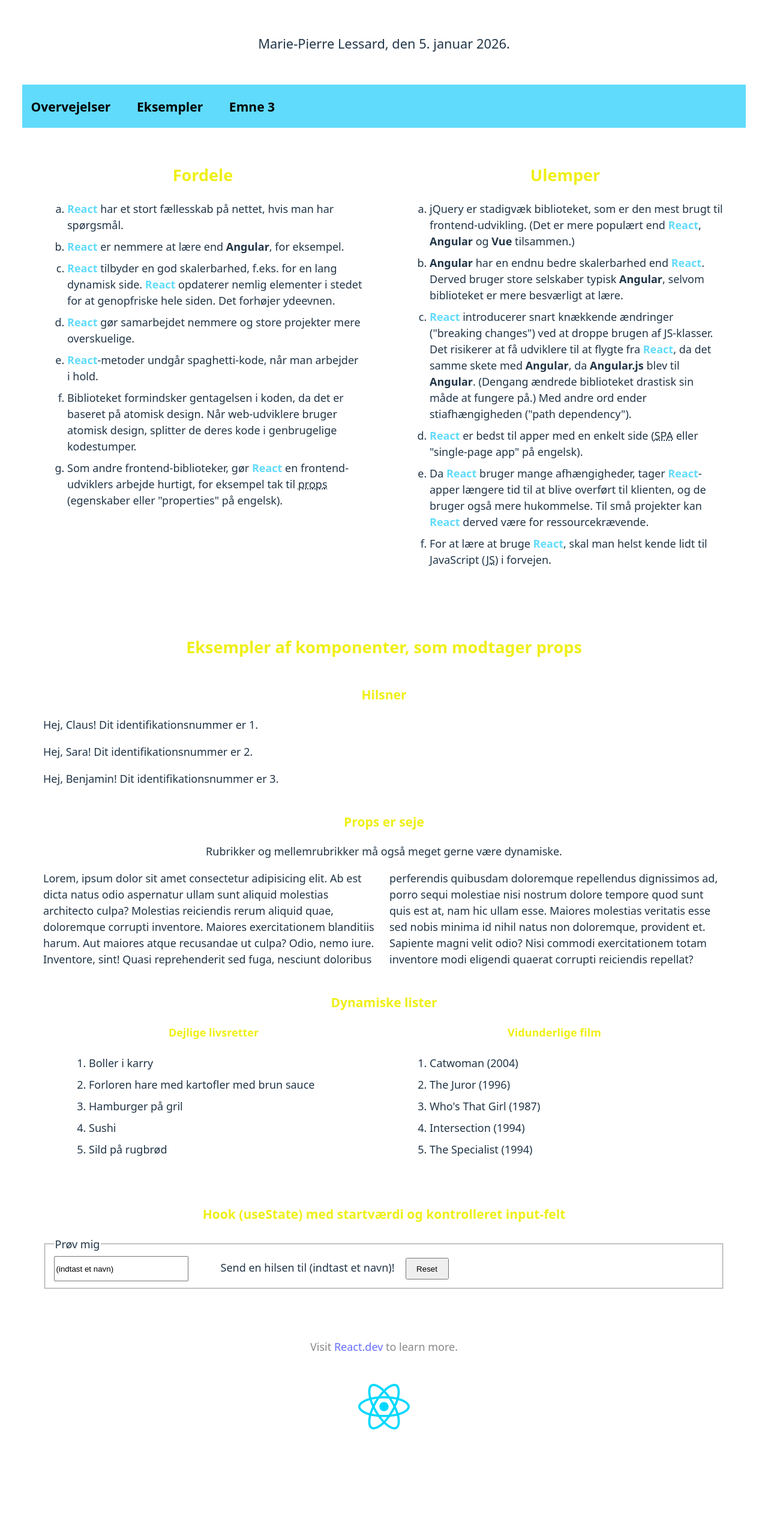
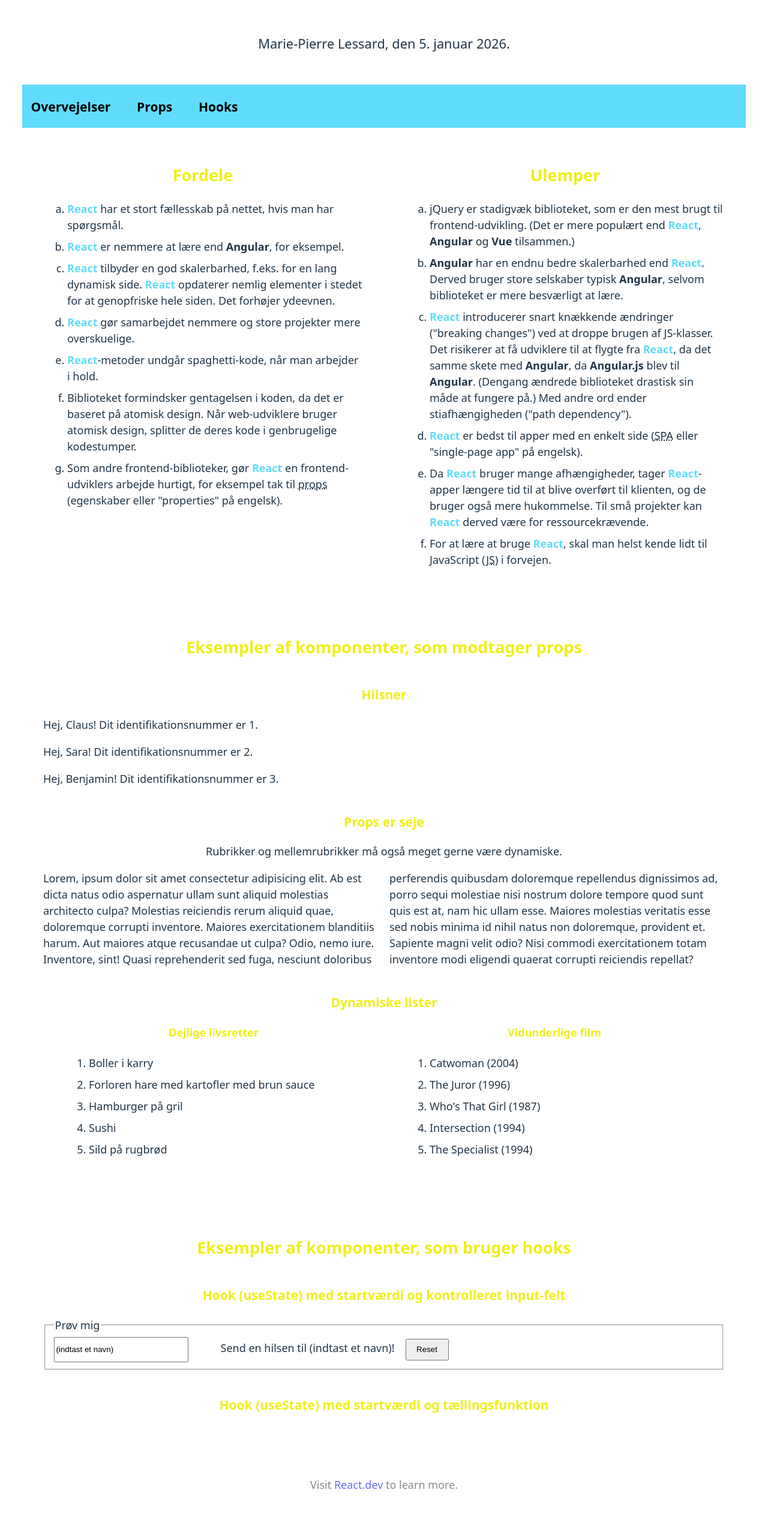
Before and after one commit to male9-techcollege/react-pros-and-cons, a React (Vite) app in the folder ROOT/: page / in a window 1280 px wide. Shown: the part 234-2768 px from the top of the page at 60% size. Before the commit the page ends 2682 px from the top, so only its background shows below. Built offline with nearby package versions, Linux system fonts and the light colour scheme.

Commit message:
Improvement

```diff
--- a/ROOT/src/components/main-nav/main-nav.tsx
+++ b/ROOT/src/components/main-nav/main-nav.tsx
@@ -60,20 +60,19 @@
                 </li>
                 <li>
                     <button type="button" className={mainnavstyle.btnForMenuItemByMariePierreLessard}>
-                        <h3 className={mainnavstyle.h3InMainNavByMariePierreLessard}>Eksempler</h3>
+                        <h3 className={mainnavstyle.h3InMainNavByMariePierreLessard}>Props</h3>
                         <ul className={mainnavstyle.submenuByMariePierreLessard}>
-                            <li><a href="#arrayWithoutFallback">Props: fortegnelse ("array") uden substitut ("fallback")</a></li>
-                            <li><a href="#stringWithFallback">Props: streng med substitut</a></li>
-                            <li><a href="#arraysWithFallback">Props: fortegnelser med substitut</a></li>
-                            <li><a href="#greetingInput">Hooks: useState med startværdi og kontrolleret input</a></li>
+                            <li><a href="#arrayWithoutFallback">Fortegnelse ("array") uden substitut ("fallback")</a></li>
+                            <li><a href="#stringWithFallback">Streng med substitut</a></li>
+                            <li><a href="#arraysWithFallback">Fortegnelser med substitut</a></li>
                         </ul>
                     </button>
                 </li>
                 <li>
                     <button type="button" className={mainnavstyle.btnForMenuItemByMariePierreLessard}>
-                        <h3 className={mainnavstyle.h3InMainNavByMariePierreLessard}>Emne 3</h3>
+                        <h3 className={mainnavstyle.h3InMainNavByMariePierreLessard}>Hooks</h3>
                         <ul className={mainnavstyle.submenuByMariePierreLessard}>
-                            <li><a href="javascript:void(0)">Link 1 -- Lorem ipsum dolor sit amet </a></li>
+                            <li><a href="#clickCounter">Hooks: useState med startværdi og kontrolleret input</a></li>
                             <li><a href="javascript:void(0)">Link 2 -- Lorem ipsum dolor sit amet </a></li>
                         </ul>
                     </button>
--- /dev/null
+++ b/ROOT/src/components/main-tag/click-counter.tsx
@@ -0,0 +1,6 @@
+import { useState } from "react";
+
+export const ClickCounterByMariePierreLessard = ()=> {
+    const [clickCountByMariePierreLessard, setClickCountByMariePierreLessard] = useState(0);
+    console.log("Count: ", clickCountByMariePierreLessard);
+};
--- a/ROOT/src/components/main-tag/greetings.tsx
+++ b/ROOT/src/components/main-tag/greetings.tsx
@@ -1,4 +1,4 @@
-import React, { useState, useEffect } from "react";
+import { useState } from "react";
 
 /* #region Assignment 1, sektion 2.7 */
 interface greetingInterfaceByMariePierreLessard {
--- a/ROOT/src/components/main-tag/main-tag.tsx
+++ b/ROOT/src/components/main-tag/main-tag.tsx
@@ -7,6 +7,7 @@
 import { filmArrayByMariePierreLessard } from "../../model/data";
 import { SubtitleByMariePierreLessard } from "./dynamic-title";
 import { OrganisedListByMariePierreLessard } from "./dynamic-list";
+import { ClickCounterByMariePierreLessard } from "./click-counter";
 
 export const MainByMariePierreLessard = () => {
     return (
@@ -61,12 +62,19 @@
                         </section>
                     </div>
                 </section>
+            </section>
+            <section className={mainstyle.cardWithH2ByMariePierreLessard}>
+                <h2 id="arrayWithoutFallback" className={typography.accentClrByMariePierreLessard}>Eksempler af komponenter, som bruger hooks</h2>
                 <section id="greetingInput">
                     <h3 className={typography.accentClrByMariePierreLessard}>Hook (useState) med startværdi og kontrolleret input-felt</h3>
                     <form className={mainstyle.greetingFormByMariePierreLessard}>
                         <GreetingFieldsetByMariePierreLessard />
                     </form>
                 </section>
+                <section id="clickCounter">
+                    <h3 className={typography.accentClrByMariePierreLessard}>Hook (useState) med startværdi og tællingsfunktion</h3>
+                    <ClickCounterByMariePierreLessard />
+                </section>
             </section>
         </main>
     );
```
